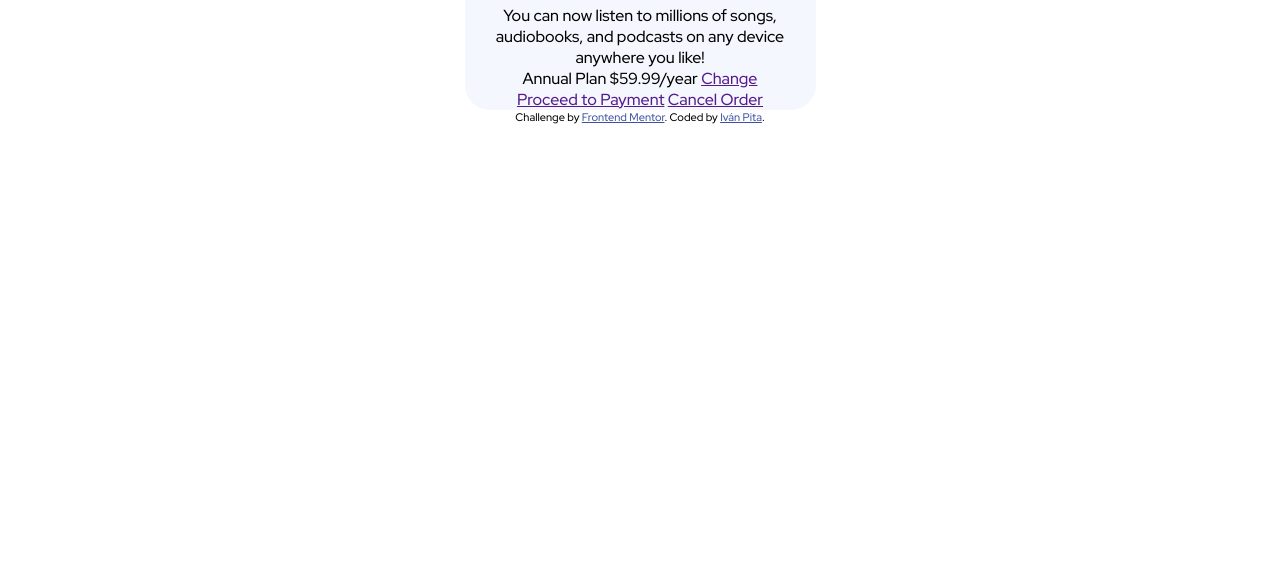
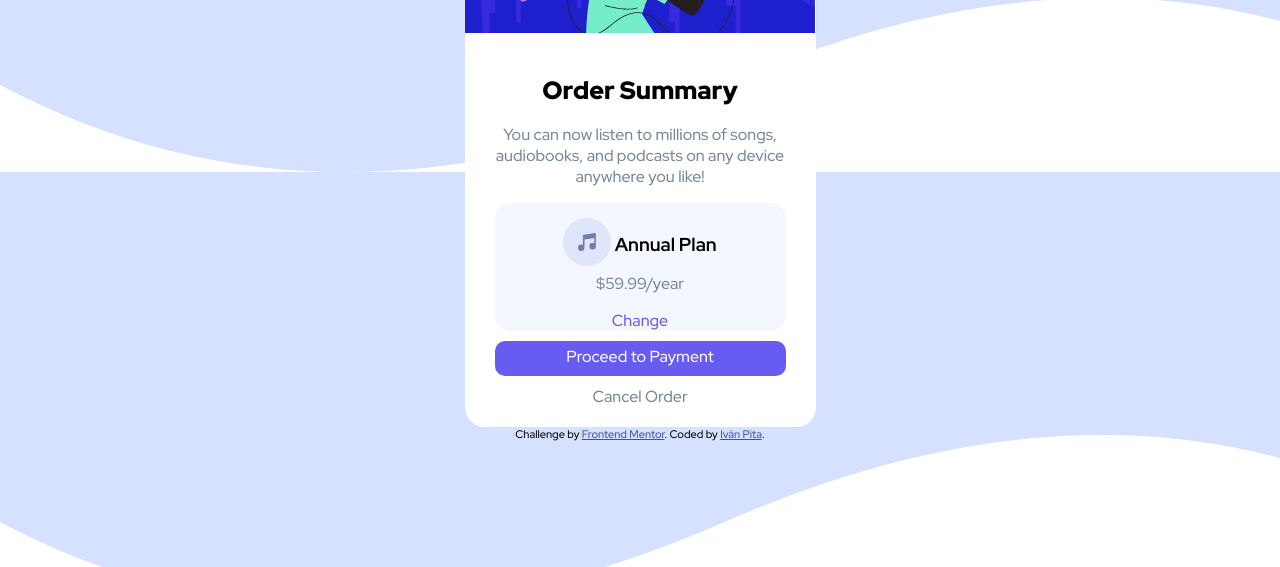
Before and after one commit to Muzu-u/Order-Summary-Component, a plain HTML site: page index.html in a window 1280 px wide. Shown: the part 265-832 px from the top of the page. Before the commit the page ends 800 px from the top, so only its background shows below. Drawn offline with Linux system fonts and the light colour scheme.

Commit message:
Css details

```diff
--- a/css/styles.css
+++ b/css/styles.css
@@ -17,20 +17,85 @@ body{
 }
 
 .card{
-    /* border: solid 1px; */
-    border-radius: 25px;
+    border-radius: 20px;
     text-align: center;
-    background: hsl(225, 100%, 98%);
+    background: white;
 }
 
 .container-card{
     width: 351px;
     margin: 0 auto;
     position: relative;
+    margin-top: 10%;
+    margin-bottom: 10%;
 }
 
 .header-img{
-    border-top-left-radius: 25px;
-    border-top-right-radius: 25px;
+    border-top-left-radius: 20px;
+    border-top-right-radius: 20px;
     width: 350px;
 }
+
+h1{
+    font-weight: 900;
+    font-size: 25px;
+}
+
+p{
+    color: lightslategray;
+}
+
+h3{
+    display: inline;
+}
+
+.card-info{
+    padding: 20px;
+}
+
+.selected-plan{
+    border-radius: 15px;
+    background: hsl(225, 100%, 98%);
+    margin: 10px;
+}
+
+.music-icon{
+    top: 15px;
+    position: relative;
+    border-radius: 100%;
+    background: hsl(225, 100%, 94%);
+}
+
+.change-plan{
+    color: hsl(245, 84%, 65%);
+    text-decoration: none;
+}
+
+.change-plan:hover{
+    color: hsl(245, 75%, 52%);
+}
+
+.accept-button{
+    background-color: hsl(245, 84%, 65%);
+    border-radius: 10px;
+    display: block;
+    width: auto;
+    height: 30px;
+    margin: 10px;
+    padding-top: 5px;
+    text-decoration: none;
+    color: white;
+}
+
+.accept-button:hover{
+    background-color: hsl(245, 75%, 52%);
+}
+
+.cancel-button{
+    text-decoration: none;
+    color: lightslategray;
+}
+
+.cancel-button:hover{
+    color: black;
+}
--- a/index.html
+++ b/index.html
@@ -25,20 +25,23 @@
   <div class="container-card">
     <div class="card">
       <img src="images/illustration-hero.svg" alt="woman dancing image" class="header-img">
-      <h1>Order Summary</h1>
+      <div class="card-info">
+        <h1>Order Summary</h1>
 
-      <span>You can now listen to millions of songs, audiobooks, and podcasts on any
-      device anywhere you like!</span>
+        <p>You can now listen to millions of songs, audiobooks, and podcasts on any
+        device anywhere you like!<p>
 
-      <div>
-      Annual Plan
-      $59.99/year
+        <div class="selected-plan">
+          <img src="images/icon-music.svg" alt="music icon" class="music-icon">
+          <h3>Annual Plan</h3>
+          <p>$59.99/year</p>
 
-      <a href="">Change</a>
+          <a href="" class="change-plan">Change</a>
+        </div>
+
+        <a href="" class="accept-button">Proceed to Payment</a>
+        <a href="" class="cancel-button">Cancel Order</a>
       </div>
-
-      <a href="">Proceed to Payment</a>
-      <a href="">Cancel Order</a>
     </div>
     <div class="attribution">
       Challenge by <a href="https://www.frontendmentor.io?ref=challenge" target="_blank">Frontend Mentor</a>.
```
Also changed, not shown: images/pattern-background-desktop.svg (added).
